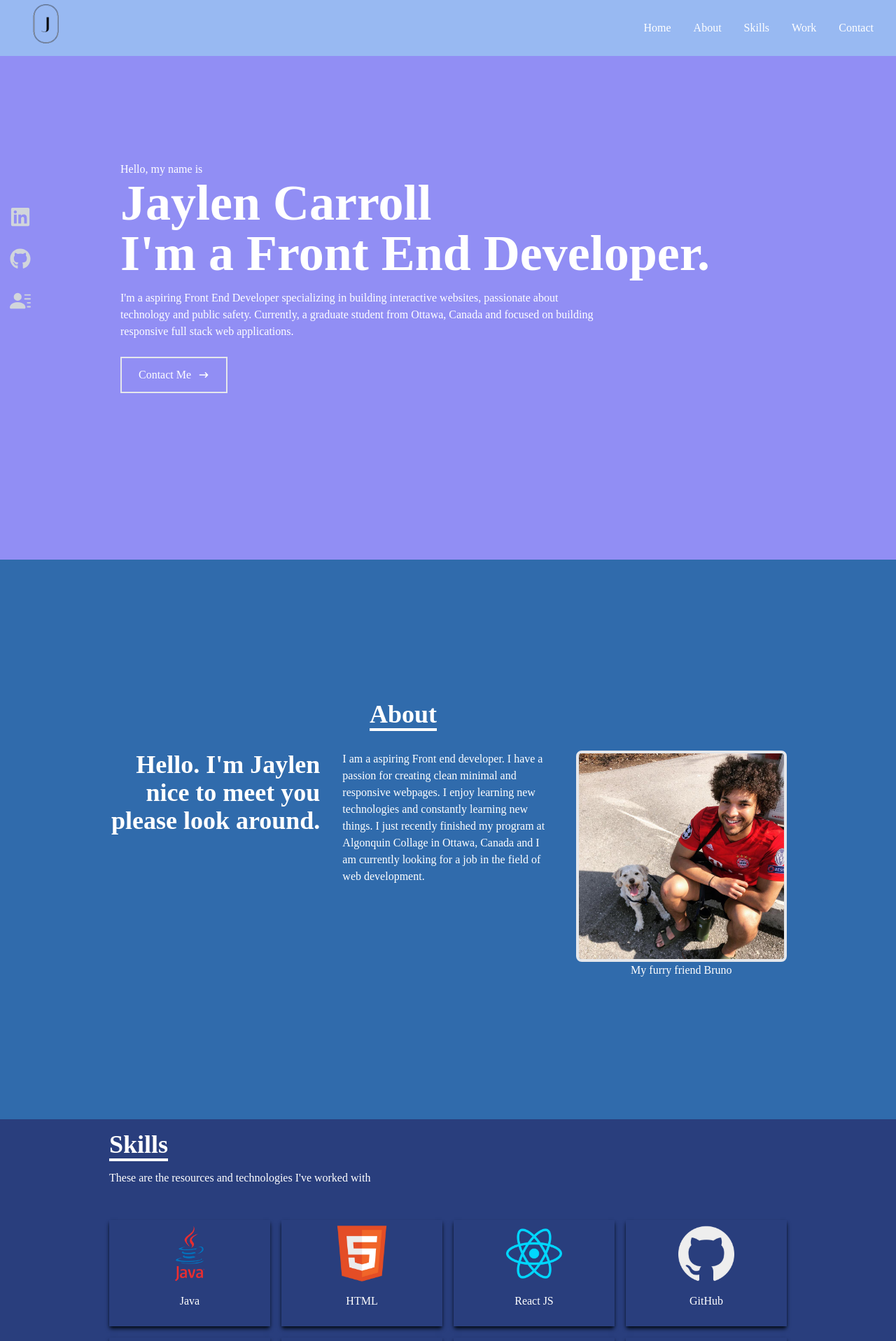
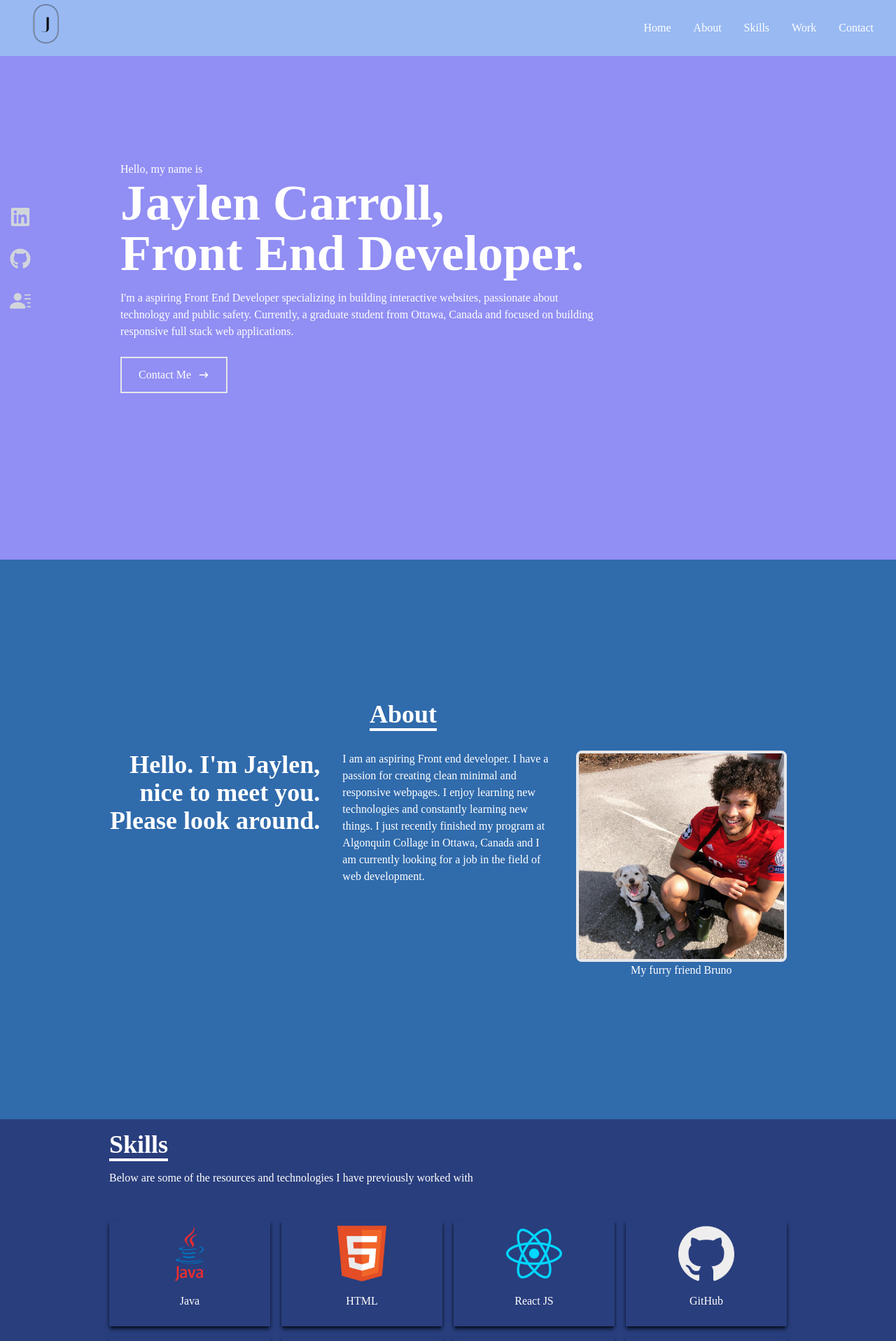
Before and after one commit to JCarz/jaylen-portfolio, a React (Create React App) app: page / in a window 1280 px wide. Shown: the top 1917 px of the page at 70% size. Built offline with nearby package versions, Linux system fonts and the light colour scheme; the HTML template or start-up script is replaced by a standard one.

Commit message:
Proof read

```diff
--- a/public/index.html
+++ b/public/index.html
@@ -2,7 +2,7 @@
 <html lang="en">
   <head>
     <meta charset="utf-8" />
-    <link rel="icon" href="%PUBLIC_URL%/favicon.ico" />
+    <link rel="icon" href="%PUBLIC_URL%/logo.png" />
     <meta name="viewport" content="width=device-width, initial-scale=1" />
     <meta name="theme-color" content="#000000" />
     <meta
--- a/src/components/About.jsx
+++ b/src/components/About.jsx
@@ -19,11 +19,11 @@ function About() {
         </div>
         <div className="max-w-[1000px] w-full grid sm:grid-cols-3 gap-8 px-4">
           <div className="sm:text-right text-4xl font-bold">
-            <p>Hello. I'm Jaylen nice to meet you please look around.</p>
+            <p>Hello. I'm Jaylen, nice to meet you. Please look around.</p>
           </div>
           <div>
             <p>
-              I am a aspiring Front end developer. I have a passion for creating
+              I am an aspiring Front end developer. I have a passion for creating
               clean minimal and responsive webpages. I enjoy learning new
               technologies and constantly learning new things. I just recently
               finished my program at Algonquin Collage in Ottawa, Canada and I
--- a/src/components/Home.jsx
+++ b/src/components/Home.jsx
@@ -9,10 +9,10 @@ const Home = () => {
         {/* Title */}
         <p className="text-white">Hello, my name is</p>
         <h1 className="text-4xl sm:text-7xl font-bold text-[#ffffff]">
-          Jaylen Carroll
+        Jaylen Carroll,
         </h1>
         <h2 className="text-4xl sm:text-7xl font-bold text-[#ffffff]">
-          I'm a Front End Developer.
+          Front End Developer.
         </h2>
         <p className="text-[#ffffff] py-4 max-w-[700px]">
           I'm a aspiring Front End Developer specializing in building
--- a/src/components/Skills.jsx
+++ b/src/components/Skills.jsx
@@ -17,7 +17,8 @@ const Skills = () => {
             Skills
           </p>
           <p className="py-4">
-            These are the resources and technologies I've worked with
+            Below are some of the resources and technologies I have previously
+            worked with
           </p>
         </div>
 
```
Also changed, not shown: public/logo.png (added).
